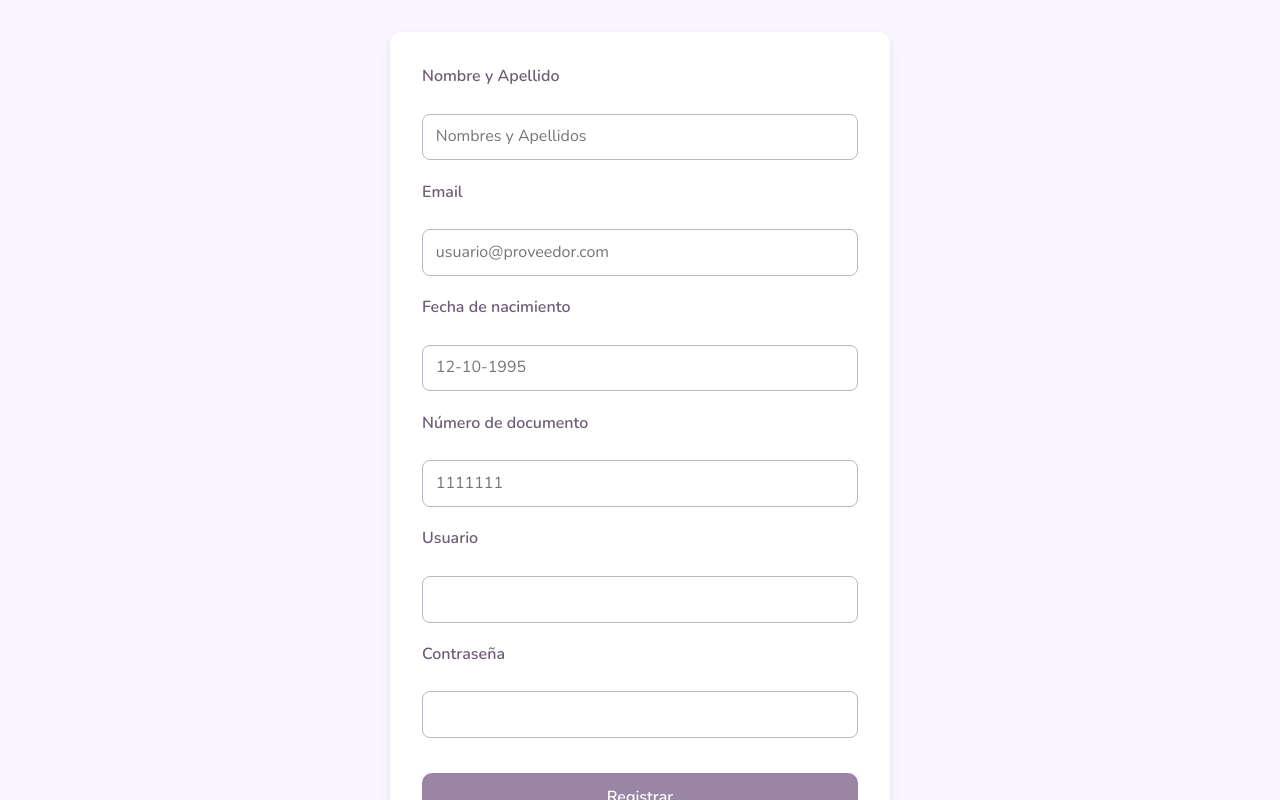
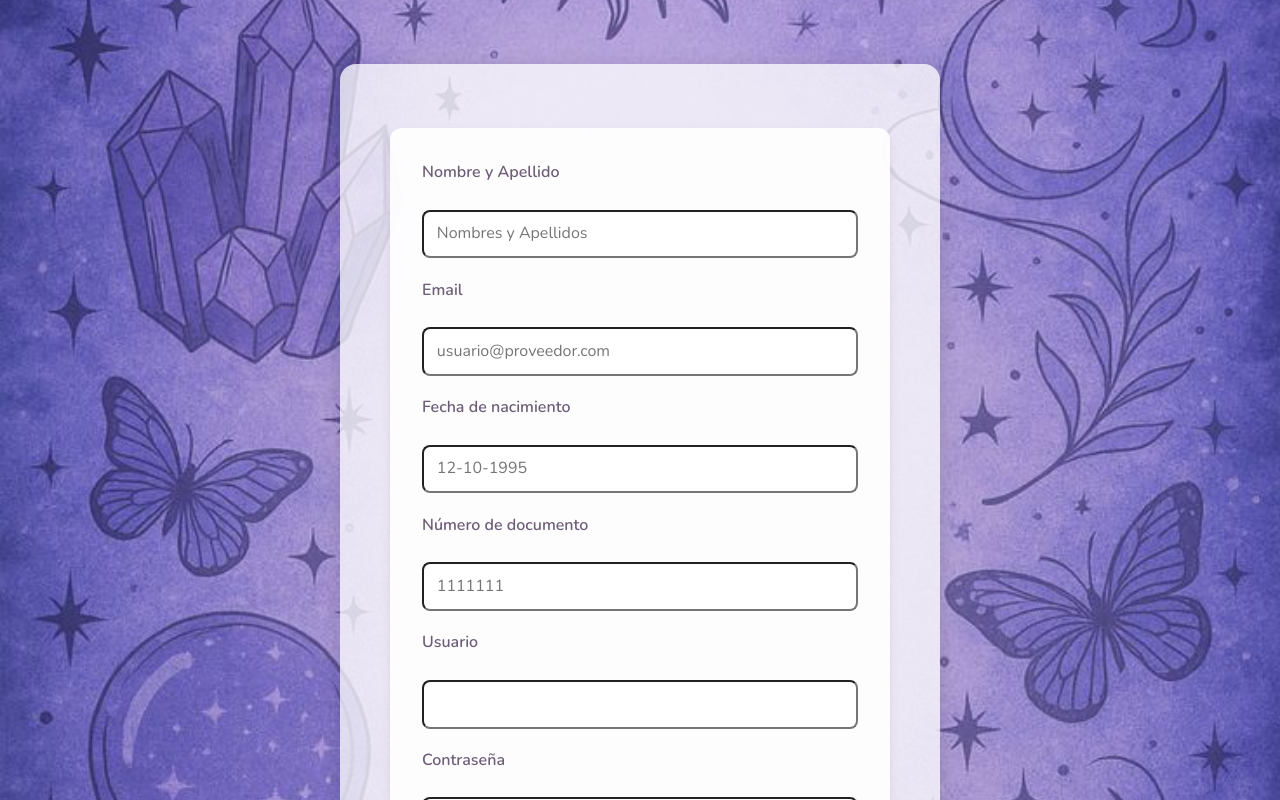
Before and after one commit to MenHec95/M3-Proyecto-1.0.0, a React (Vite) app in the folder front/vite-project/: page / in a window 1280 px wide. Shown: the top 800 px of the page. Built offline with nearby package versions, Linux system fonts and the light colour scheme.

Commit message:
css register fin

```diff
--- a/front/vite-project/src/views/Register/Register.css
+++ b/front/vite-project/src/views/Register/Register.css
@@ -1,8 +1,30 @@
+.register-section {
+  background-image: url("/img/reglog.jpeg");
+  background-size: cover;
+  background-repeat: no-repeat;
+  background-position: center;
+  padding: 4rem 1rem;
+  display: flex;
+  justify-content: center;
+}
+
+.register-overlay {
+  background-color: rgba(255, 255, 255, 0.75);
+  backdrop-filter: blur(0.1px);
+  padding: 2rem;
+  border-radius: 16px;
+  box-shadow: 0 4px 20px rgba(0, 0, 0, 0.15);
+  max-width: 600px;
+  width: 100%;
+}
+
+/* //////////////////////////////////////////////////////////////////// */
 .register-form {
   max-width: 500px;
   margin: 2rem auto;
   padding: 2rem;
-  background-color: var(--color-bg-card);
+  background-color: rgba(255, 255, 255, 0.6);
+  backdrop-filter: blur(0.01px);
   border-radius: 12px;
   box-shadow: 0 4px 10px rgba(154, 134, 164, 0.2);
   display: flex;
@@ -18,7 +40,7 @@
 
 .register-form input {
   padding: 0.6rem 0.8rem;
-  border: 1px solid var(--color-primary-light);
+  border: 1px solid var (--color-primary-light);
   border-radius: 8px;
   background-color: #fff;
   font-size: 1rem;
--- a/front/vite-project/src/views/Register/Register.jsx
+++ b/front/vite-project/src/views/Register/Register.jsx
@@ -2,6 +2,8 @@ import { Formik, Form, Field } from "formik";
 import "./Register.css";
 export default function Register() {
   return (
+    <div className="register-section">
+      <div className="register-overlay">
         <Formik initialValues={{ name: "", email: "", birthdate: "", nDni: "", username: "", password: "" }}>
           <Form className="register-form">
             <label>Nombre y Apellido</label>
@@ -19,5 +21,7 @@ export default function Register() {
             <button>Registrar</button>
           </Form>
         </Formik>
+      </div>
+    </div>
   );
 }
```
Also changed, not shown: front/vite-project/public/img/reglog.jpeg (added). Lines whose indentation alone changed are shown as unchanged.
